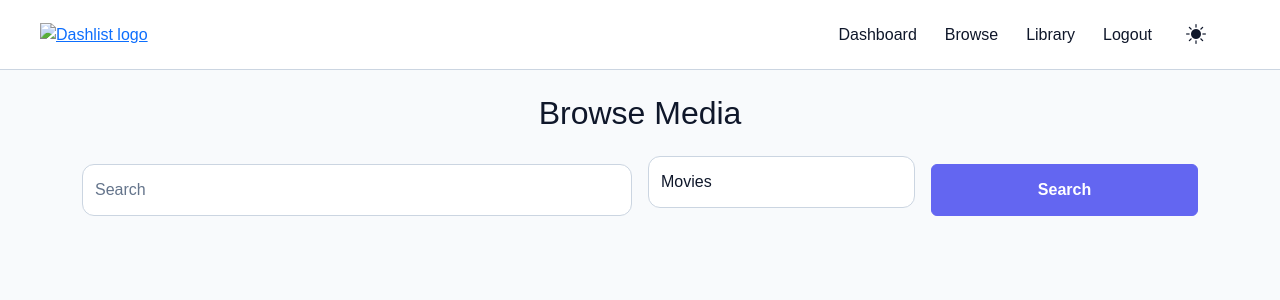
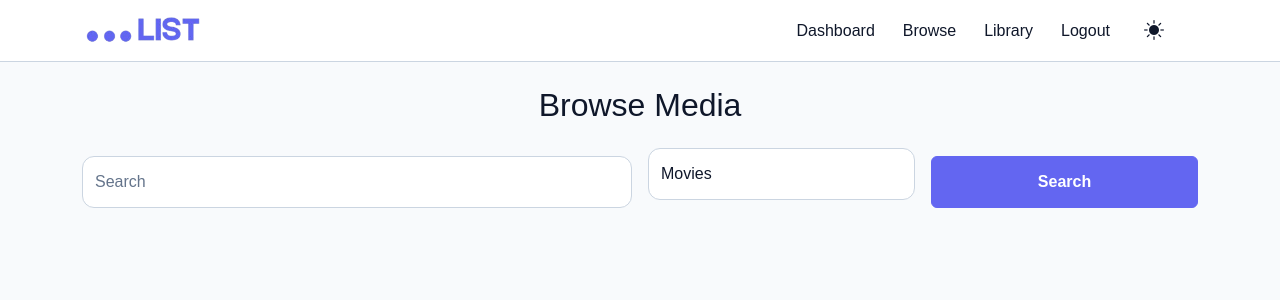
Before and after one commit to udhavahuja/DashList, a Flask app: page /browse in a window 1280 px wide. Shown: the top 300 px of the page. Run offline with Flask 3, Linux system fonts and the light colour scheme.

Commit message:
Polish Dashboard and navigation UI

```diff
--- a/static/css/style.css
+++ b/static/css/style.css
@@ -80,31 +80,56 @@ body {
     background: none;
     border: none;
     cursor: pointer;
-    color: inherit;
+    color: var(--text);
+    transition: .2s;
     font-size: 1.3rem;
     display: flex;
     align-items: center;
 }
-
+.theme-btn:hover {
+    color: var(--primary);
+}
 .navbar{
     background: var(--card)!important;
     border-bottom: 1px solid var(--border);
 }
-
-.nav {
-    height: 70px;
-    width: 100vw;
-    padding: 0 40px;
-    display: flex;
-    justify-content: space-between;
-    align-items: center;
-    background-color: var(--card);
-    border-bottom: 1px solid var(--border);
-    transition: background-color .3s ease, border-color .3s ease;
+.logoutBtn:hover {
+    color: var(--primary);
+}
+.nav-link.active {
+    color: var(--primary) !important;
+    font-weight: 600;
+    border-bottom: 2px solid var(--primary);
+    text-decoration: underline;
+}
+.nav-link {
+    transition: color .2s ease;
+    position: relative;
+}
+.nav-link:hover {
+    color: var(--primary) !important;
+}
+.navbar-nav {
+    gap: 1rem;
+}
+.nav-link::after {
+    content: "";
+    position: absolute;
+    left: 0;
+    bottom: -4px;
+    width: 0;
+    height: 2px;
+    background: var(--primary);
+    transition: width .25s ease;
+}
+.nav-link:hover::after {
+    width: 100%;
+}
+.nav-link.active::after {
+    width: 100%;
 }
 
 /* Logo */
-
 .logo {
     display: flex;
     align-items: center;
@@ -116,7 +141,6 @@ body {
 }
 
 /* Navigation */
-
 .options ul {
     display: flex;
     align-items: center;
@@ -139,7 +163,6 @@ body {
 }
 
 /* Theme Button */
-
 .theme-btn {
     display: flex;
     justify-content: center;
--- a/templates/components/navbar.html
+++ b/templates/components/navbar.html
@@ -1,20 +1,21 @@
 {% block nav %}
-    <nav class="nav">
+    <nav class="navbar navbar-expand-lg">
+        <div class="container">
             <div class="logo">
                 <a href="/">
-                <img src="" alt="Dashlist logo" id="logo">
+                    <img src="static/images/DashList_logo.png" alt="Dashlist logo" id="logo">
                 </a>
             </div>
             <div class="options">
                 <ul>
                     <li>
-                    <a href="/">Dashboard</a>
+                        <a href="/" class="nav-link {% if request.endpoint == 'dashboard.dashboard' %}active{% endif %}">Dashboard</a>
                     </li>
                     <li>
-                    <a href="/browse">Browse</a>
+                        <a href="/browse" class="nav-link {% if request.endpoint == 'browse.browse' %}active{% endif %}">Browse</a>
                     </li>
                     <li>
-                    <a href="/library">Library</a>
+                        <a href="/library" class="nav-link {% if request.endpoint == 'library.library' %}active{% endif %}">Library</a>
                     </li>
                     <li>
                         <form action="{{ url_for('auth_bp.logout') }}" method="POST">
@@ -31,5 +32,6 @@
                     </li>
                 </ul>
             </div>
+        </div>
     </nav>
 {% endblock %}
```
Also changed, not shown: static/images/DashList_logo.png (added). Lines whose indentation alone changed are shown as unchanged.
